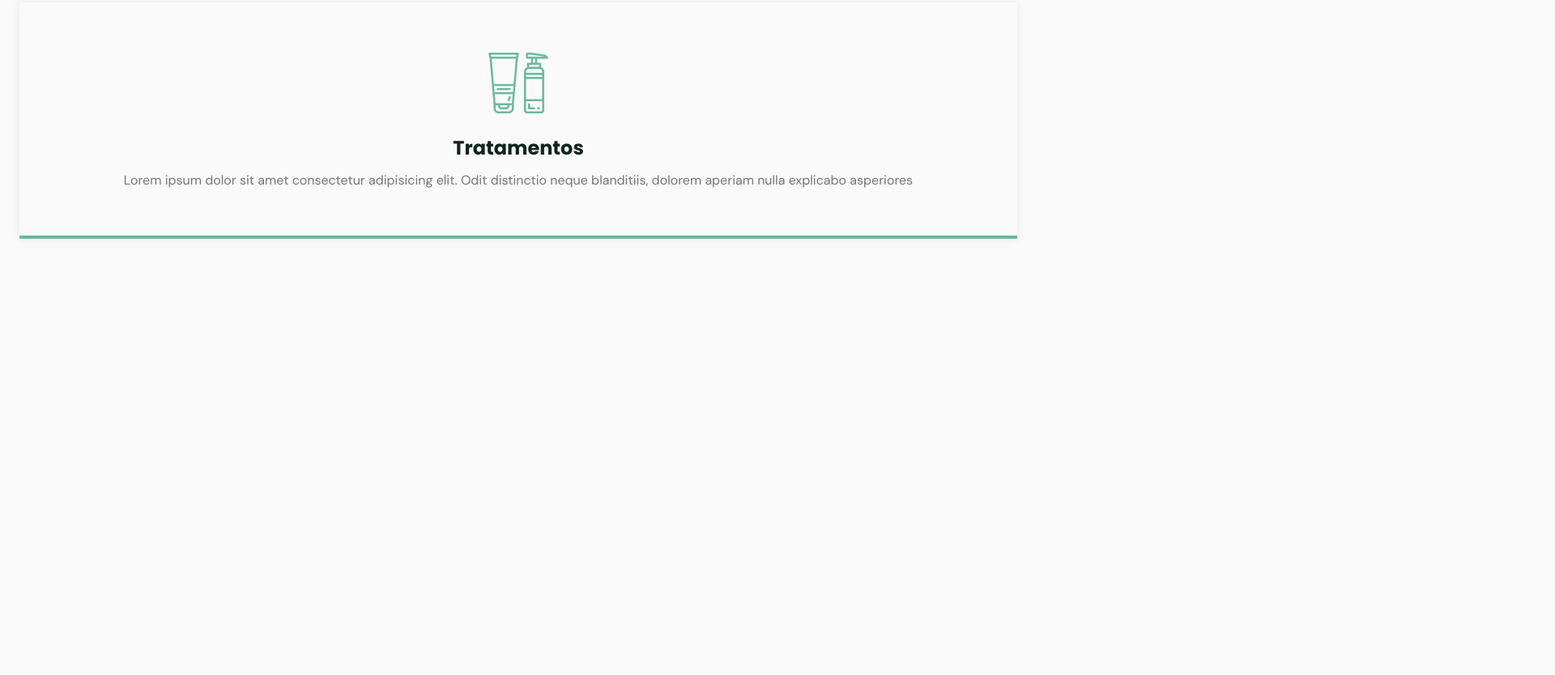
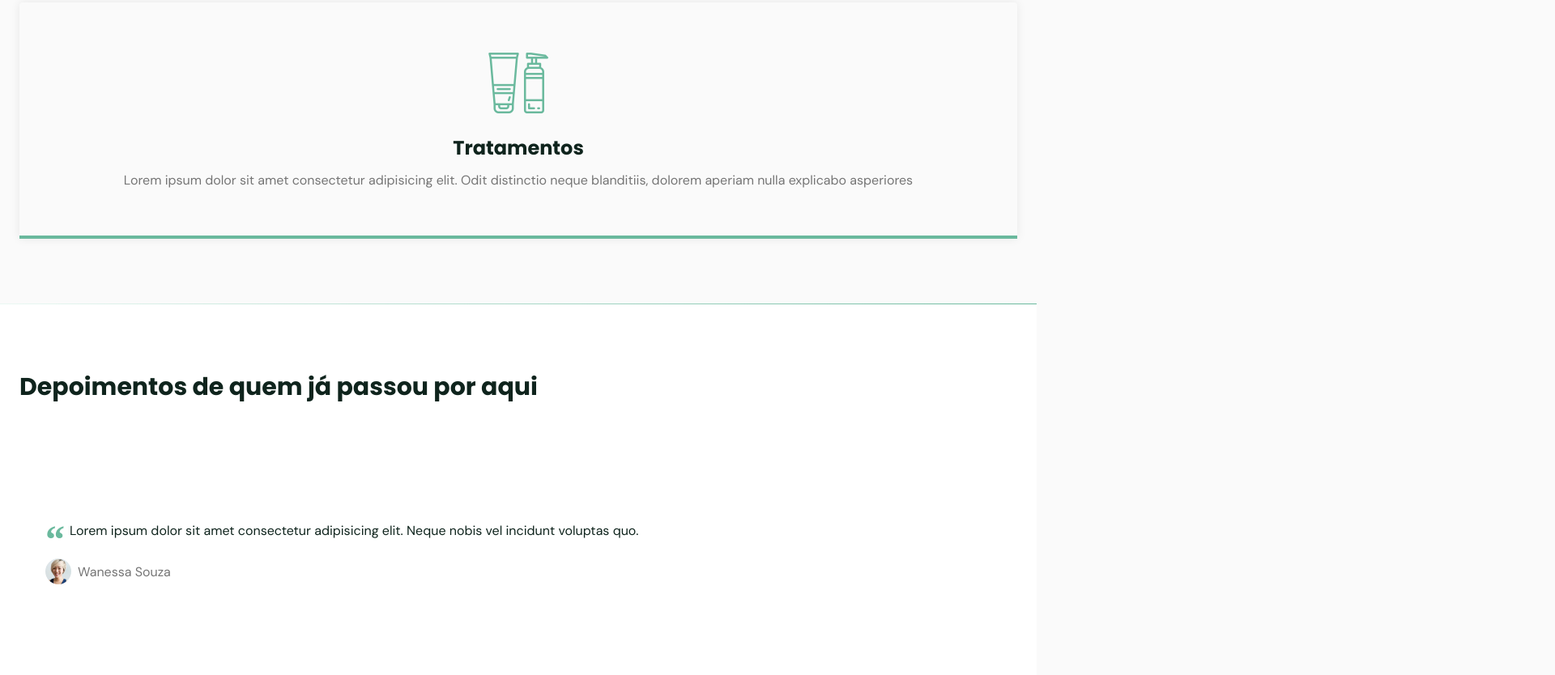
Before and after one commit to Wanderson-A-Timoteo/beauty-salon, a plain HTML site: page index.html in a window 1280 px wide. Shown: the part 3706-4540 px from the top of the page at 81% size, 1920 px wide, since content can reach past the window. Before the commit the page ends 4081 px from the top, so only its background shows below. Drawn offline with nearby package versions, Linux system fonts and the light colour scheme; files whose address does not match are found by name.

Commit message:
add seção de depoimentos usando o carousel SwiperJS

```diff
--- a/index.html
+++ b/index.html
@@ -8,6 +8,12 @@
 
     <!-- Icones -->
     <link rel="stylesheet" href="assets/fonts/style.css" />
+
+    <!--  SuiperJS:  https://swiperjs.com/get-started   -->
+    <link
+      rel="stylesheet"
+      href="https://unpkg.com/swiper/swiper-bundle.min.css"
+    />
 
     <!-- STYLES -->
     <link rel="stylesheet" href="style.css" />
@@ -61,6 +67,7 @@
 
       <div class="divider-1"></div>
 
+      <!-- ABOUT -->
       <section class="section" id="about">
         <div class="container grid">
           <div class="image">
@@ -97,6 +104,7 @@
 
       <div class="divider-2"></div>
 
+      <!-- SERVICES -->
       <section class="section" id="services">
         <div class="container grid">
           <header>
@@ -138,8 +146,76 @@
           </div>
         </div>
       </section>
+
+      <div class="divider-1"></div>
+      <!--  TESTIMONIALS  -->
+      <section class="section" id="testemonials">
+        <div class="container grid">
+          <header>
+            <h2 class="title">Depoimentos de quem já passou por aqui</h2>
+          </header>
+          <div class="testimonials swiper-container">
+            <div class="swiper-wrapper">
+              <div class="testimonial swiper-slide">
+                <blockquote>
+                  <p>
+                    <span>&ldquo;</span>
+                    Lorem ipsum dolor sit amet consectetur adipisicing elit.
+                    Neque nobis vel incidunt voluptas quo.
+                  </p>
+                  <cite>
+                    <img
+                      src="assets/fotos/44.jpg"
+                      alt="Foto de Wanessa Souza"
+                    />
+                    Wanessa Souza
+                  </cite>
+                </blockquote>
+              </div>
+
+              <div class="testimonial swiper-slide">
+                <blockquote>
+                  <p>
+                    <span>&ldquo;</span>
+                    Lorem ipsum dolor sit amet consectetur adipisicing elit.
+                    Neque nobis vel incidunt voluptas quo.
+                  </p>
+                  <cite>
+                    <img
+                      src="assets/fotos/36.jpg"
+                      alt="Foto de Jeane Timoteo"
+                    />
+                    Jeane Timoteo
+                  </cite>
+                </blockquote>
+              </div>
+
+              <div class="testimonial swiper-slide">
+                <blockquote>
+                  <p>
+                    <span>&ldquo;</span>
+                    Lorem ipsum dolor sit amet consectetur adipisicing elit.
+                    Neque nobis vel incidunt voluptas quo.
+                  </p>
+                  <cite>
+                    <img
+                      src="assets/fotos/27.jpg"
+                      alt="Foto de Rosangela Almeida"
+                    />
+                    Rosangela Almeida
+                  </cite>
+                </blockquote>
+              </div>
+            </div>
+            <!-- If we need pagination -->
+            <div class="swiper-pagination"></div>
+          </div>
+        </div>
+      </section>
     </main>
-
+    <!-- Carousel slider swiper   -->
+    <script src="https://unpkg.com/swiper/swiper-bundle.min.js"></script>
+    <!--  main.js Javascript  -->
     <script src="main.js"></script>
   </body>
 </html>
--- a/main.js
+++ b/main.js
@@ -30,3 +30,13 @@ window.addEventListener('scroll', function () {
     header.classList.remove('scroll')
   }
 })
+
+/*  Testemonials carousel slider swiper   */
+const swiper = new Swiper('.swiper-container', {
+  slidesPerView: 1,
+  pagination: {
+    el: '.swiper-pagination'
+  },
+  mousewheel: true,
+  keyboard: true
+})
--- a/style.css
+++ b/style.css
@@ -363,3 +363,42 @@ nav.show div.icon-close {
   font-size: 1.5rem;
   margin-bottom: 0.75rem;
 }
+
+/*====  TESTEMONIALS ============================ */
+#testemonials {
+  background: white;
+}
+
+#testemonials blockquote {
+  padding: 2rem;
+  box-shadow: 0px 0px 12px rgba(0, 0, 0, 0.08);
+}
+
+#testemonials blockquote p {
+  position: relative;
+  text-indent: 1.875rem;
+  margin-bottom: 1.5rem;
+  color: var(--title-color);
+}
+
+#testemonials blockquote p span {
+  font: 700 3rem serif;
+  position: absolute;
+  top: -0.375rem;
+  left: -1.875rem;
+  color: var(--base-color);
+}
+
+#testemonials cite {
+  display: flex;
+  align-items: center;
+  font-style: normal;
+}
+
+#testemonials cite img {
+  width: 2rem;
+  height: 2rem;
+  object-fit: cover; /*Cobre todo o espaço com a imagem mesmo que a imagem não seja boa*/
+  clip-path: circle(); /*Deixa com efeito de imagem circular*/
+  margin-right: 0.5rem;
+}
```
Also changed, not shown: assets/fotos/27.jpg (added), assets/fotos/36.jpg (added), assets/fotos/44.jpg (added).
